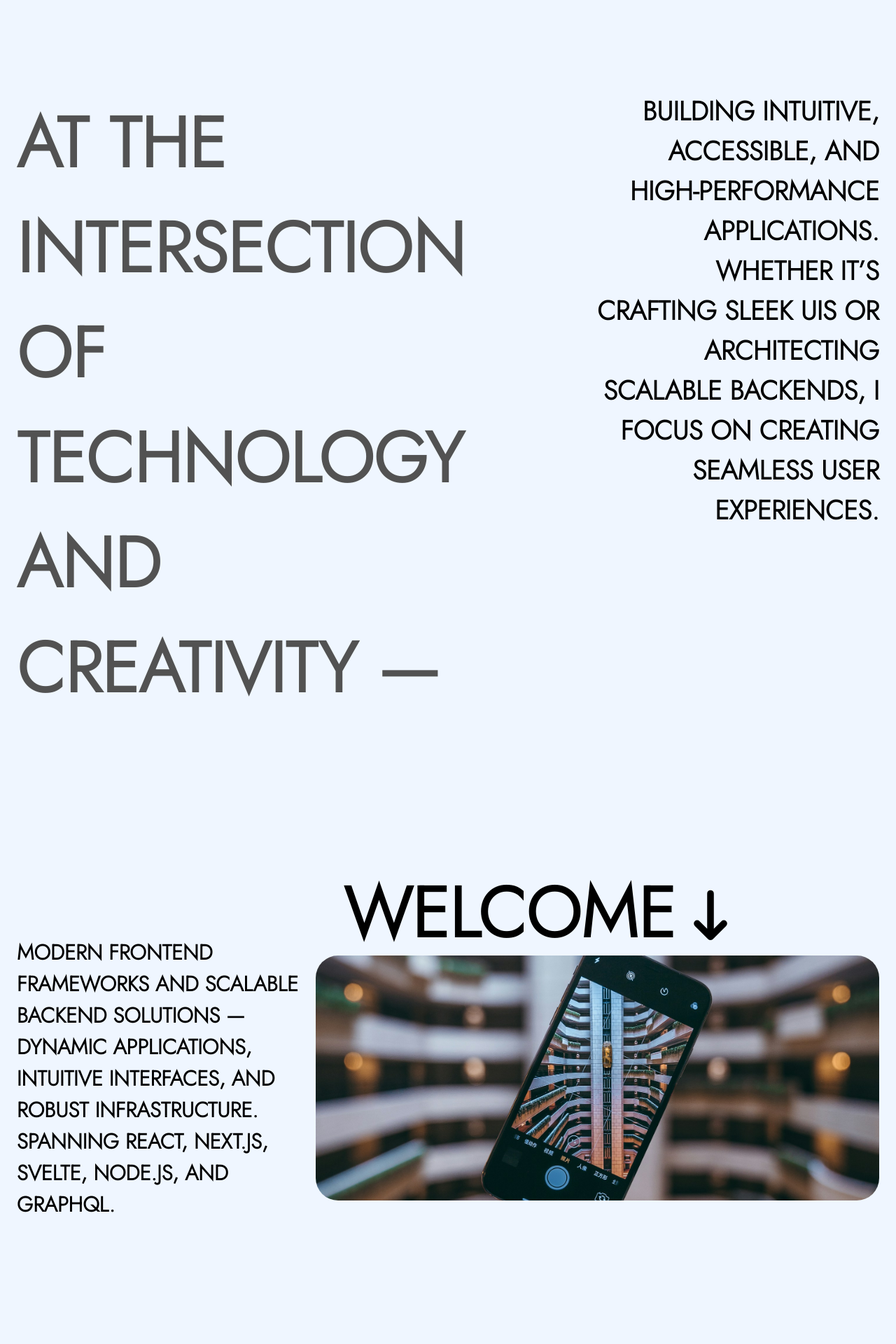
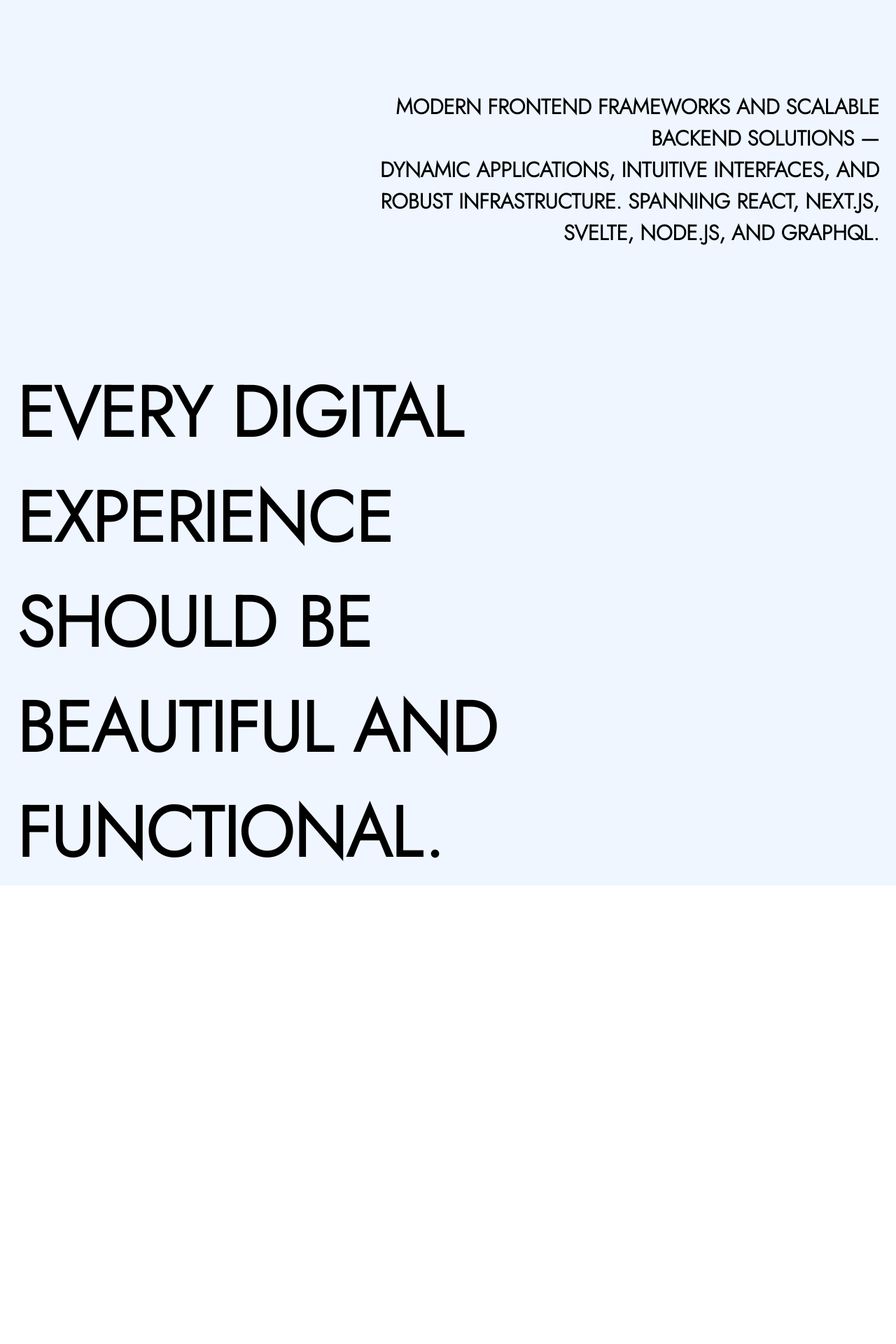
Before and after one commit to jlilienthal95/JLDevWorks, a SvelteKit app: page / in a window 1280 px wide. Shown: the part 1420-3340 px from the top of the page at 70% size. After the commit the page ends 2685 px from the top, so only its background shows below. Built offline with nearby package versions, Linux system fonts and the light colour scheme.

Commit message:
trying reduced homepage

```diff
--- a/src/routes/+page.svelte
+++ b/src/routes/+page.svelte
@@ -68,7 +68,7 @@
                 <img class="object-contain rounded-4xl max-h-160 {$wiggle ? "animate-spring" : ""}" src="/images/keyboard-wide.jpg" alt="Joshua Lilienthal | Fullstack Engineer"/>
             </div>
         </div>
-        <div id="intersectionCont" class="flex flex-1 lg:flex-row flex-col w-full gap-14">
+        <!-- <div id="intersectionCont" class="flex flex-1 lg:flex-row flex-col w-full gap-14">
             <div class="flex flex-1 md:justify-start">
                 <div class={lgTextClass + " text-neutral-600"} id="gallery">
                     AT THE INTERSECTION OF TECHNOLOGY AND CREATIVITY&nbsp;—
@@ -79,14 +79,14 @@
                     BUILDING INTUITIVE, ACCESSIBLE, AND HIGH-PERFORMANCE APPLICATIONS. WHETHER IT’S CRAFTING SLEEK UIS OR ARCHITECTING SCALABLE BACKENDS, I FOCUS ON CREATING SEAMLESS USER EXPERIENCES.
                 </div>
             </div>
-        </div>
+        </div> -->
         <div id="modernCont" class="flex lg:flex-row flex-col-reverse w-full justify-end items-center gap-6">
-            <div class="flex-1">
-                <div class="text-[30px] md:text-[38px] lg:text-[30px] 2xl:text-[36px]">
+            <div class="flex flex-1 w-full justify-end items-end">
+                <div class="text-[30px] md:text-[38px] lg:text-[30px] 2xl:text-[42px] md:w-2/3 text-end">
                     MODERN FRONTEND FRAMEWORKS AND SCALABLE BACKEND SOLUTIONS&nbsp;— <br> DYNAMIC APPLICATIONS, INTUITIVE INTERFACES, AND ROBUST INFRASTRUCTURE. SPANNING REACT, NEXT.JS, SVELTE, NODE.JS, AND GRAPHQL.
                 </div>
             </div>
-            <div id="secondPhotoCont" class="relative flex lg:flex-2 md:h-[700px] h-[400px] items-center w-full">
+            <!-- <div id="secondPhotoCont" class="relative flex lg:flex-2 md:h-[700px] h-[400px] items-center w-full">
                 <div class="absolute lg:top-10 top-4 lg:left-10 left-4">
                     <div class="flex flex-row + {lgTextClass} items-center">
                         WELCOME
@@ -114,8 +114,8 @@
                         src="/images/phoneFall.jpg"
                         alt="Joshua Lilienthal | Fullstack Engineer"
                     />
-            </div>
-            </div>
+                </div>
+            </div> -->
         </div>
         <div id="everyDigitalCont" class="flex flex-1 w-full justify-end lg:justify-start">
             <div class={lgTextCont}>
```
